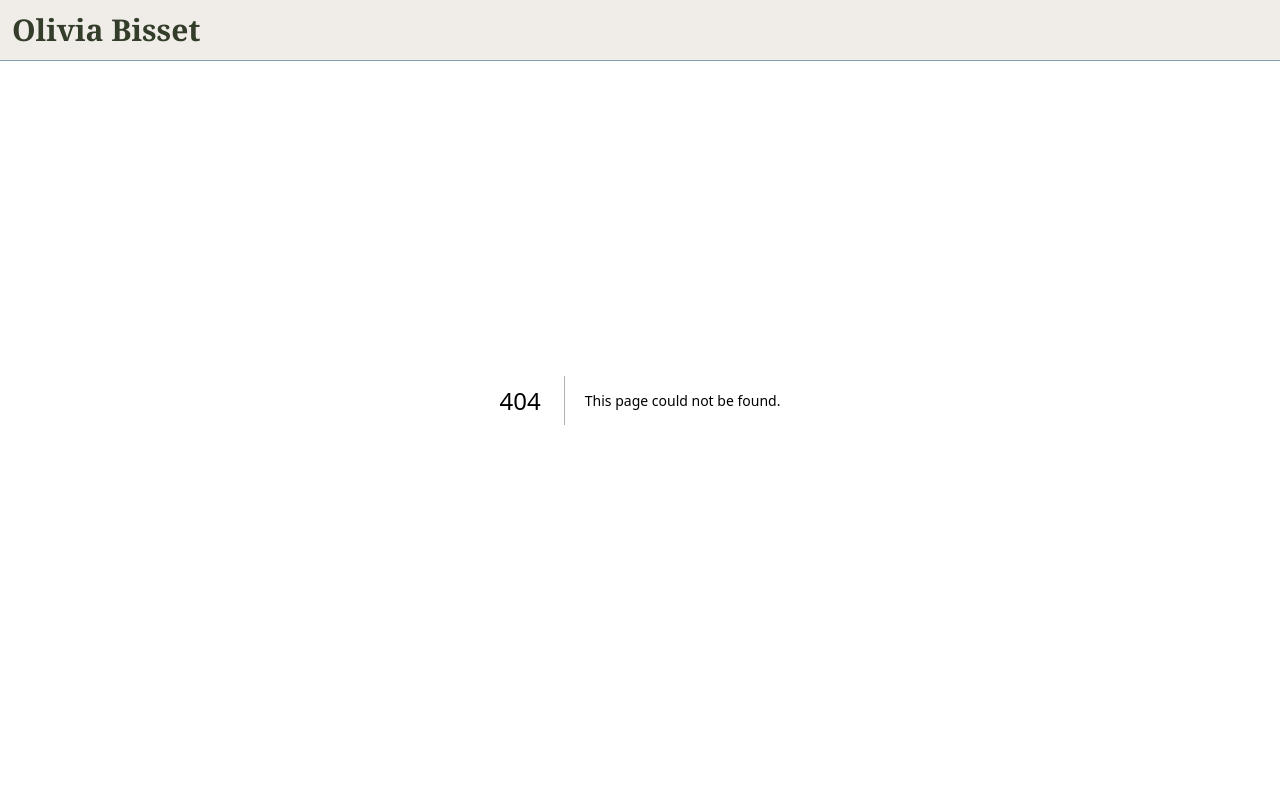
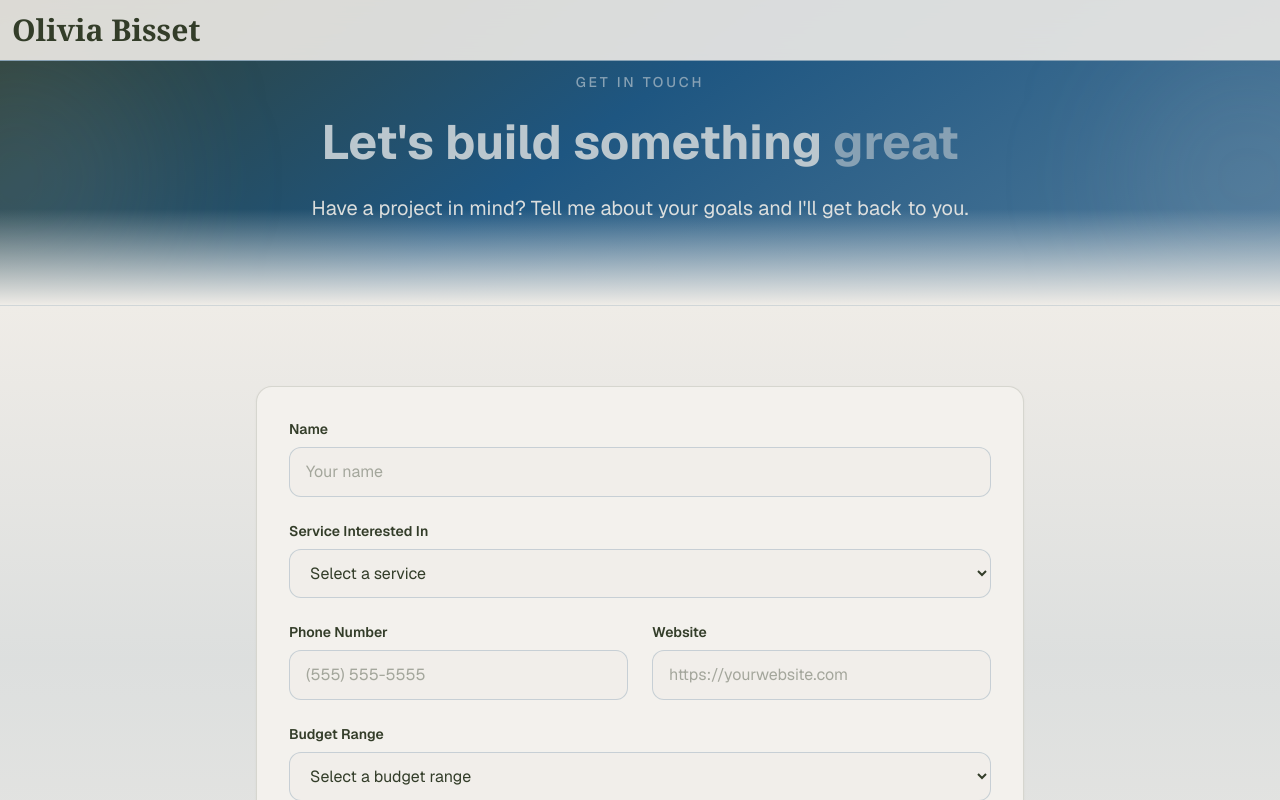
Before and after one commit to LemonadeCodeGirl/OliviaBissetDotCom, a Next.js app in the folder my-app/: page /connect in a window 1280 px wide. Before the commit this address had no page. Shown: the top 800 px of the page. Built offline with nearby package versions, Linux system fonts and the light colour scheme.

Commit message:
added the /connect

```diff
--- a/my-app/app/about/page.tsx
+++ b/my-app/app/about/page.tsx
@@ -414,7 +414,7 @@ export default function About() {
         description="Interested in working together or just want to say hello? I'd love to hear from you."
         links={[
           { href: "/projects", label: "View Projects" },
-          { href: "/contact", label: "Contact Me" },
+          { href: "/connect", label: "Contact Me" },
           {
             href: "https://linkedin.com",
             label: "LinkedIn",
--- /dev/null
+++ b/my-app/app/connect/page.tsx
@@ -0,0 +1,33 @@
+import PageHero from "../../components/page-hero";
+import ContactForm from "../../components/contact-form";
+import type { Metadata } from "next";
+
+export const metadata: Metadata = {
+  title: "Connect | Olivia Bisset",
+  description:
+    "Get in touch to discuss a website, application, or digital project.",
+};
+
+export default function ConnectPage() {
+  return (
+    <main>
+      <PageHero
+        id="connect-hero"
+        eyebrow="Get in Touch"
+        title={
+          <>
+            Let&apos;s build something{" "}
+            <span className="text-accent-muted">great</span>
+          </>
+        }
+        description="Have a project in mind? Tell me about your goals and I'll get back to you."
+      />
+
+      <section className="section-band px-6 py-16 md:py-20">
+        <div className="mx-auto max-w-3xl">
+          <ContactForm />
+        </div>
+      </section>
+    </main>
+  );
+}
--- a/my-app/app/page.tsx
+++ b/my-app/app/page.tsx
@@ -356,7 +356,7 @@ export default function Home() {
             </p>
             <div className="flex flex-wrap justify-center gap-4 pt-4">
               <PrimaryButton href="/projects">View Projects</PrimaryButton>
-              <SecondaryButton href="/contact">Contact Me</SecondaryButton>
+              <SecondaryButton href="/connect">Contact Me</SecondaryButton>
             </div>
           </div>
         </section>
@@ -595,8 +595,6 @@ export default function Home() {
           </div>
         </section>
 
-        {/* <iframe src="https://bony-brownie-9d2.notion.site/ebd//398a6abb5c768011812adac117b0e1c9" width="100%" height="600" /> */}
-
         <section
           aria-labelledby="about-heading"
           className="section-band px-6 py-20 md:py-28"
--- a/my-app/app/projects/page.tsx
+++ b/my-app/app/projects/page.tsx
@@ -364,7 +364,7 @@ export default function Projects() {
         description="Explore my background or get in touch to discuss a project."
         links={[
           { href: "/about", label: "About Me" },
-          { href: "/contact", label: "Contact Me", variant: "secondary" },
+          { href: "/connect", label: "Contact Me", variant: "secondary" },
         ]}
       />
     </main>
--- a/my-app/components/nav.tsx
+++ b/my-app/components/nav.tsx
@@ -68,7 +68,7 @@ export default function Nav() {
           Experience
         </Link>
         <Link
-          href="/contact"
+          href="/connect"
           className={
             blendWithHero
               ? "hover:text-white transition-colors"
--- a/my-app/next.config.ts
+++ b/my-app/next.config.ts
@@ -1,5 +1,15 @@
 import type { NextConfig } from "next";
 
-const nextConfig: NextConfig = {};
+const nextConfig: NextConfig = {
+  async redirects() {
+    return [
+      {
+        source: "/contact",
+        destination: "/connect",
+        permanent: true,
+      },
+    ];
+  },
+};
 
 export default nextConfig;
```
